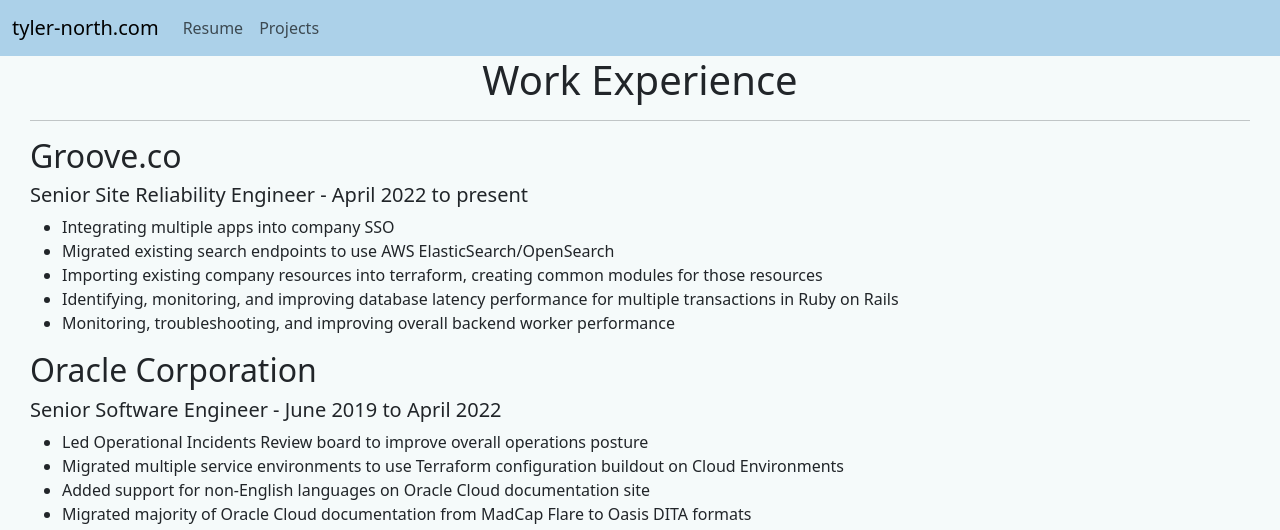
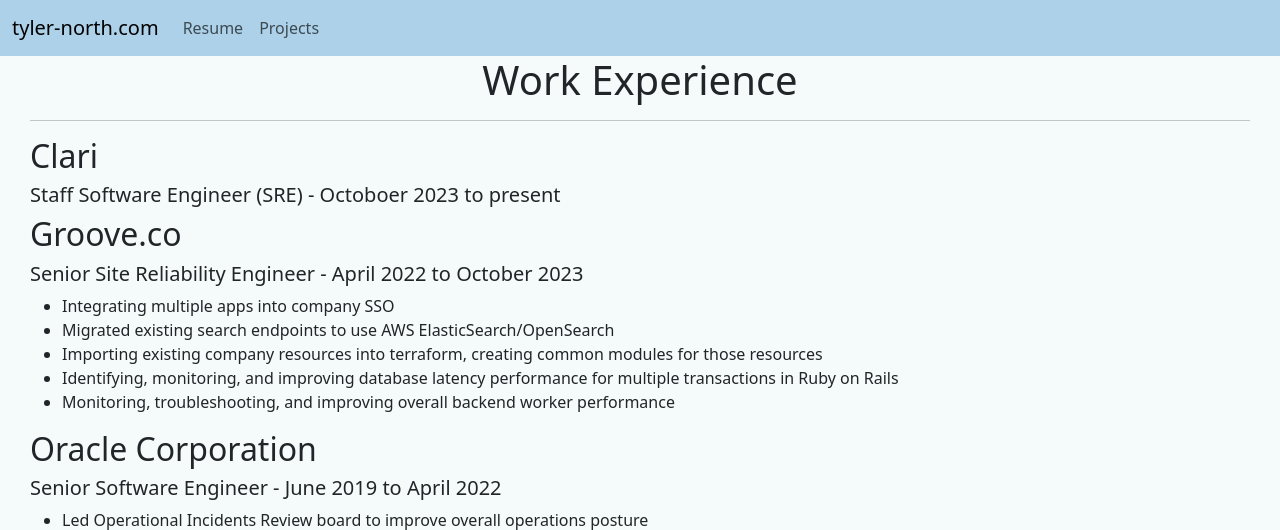
Before and after one commit to tnoff/personal-website, a Django app: page /resume/ in a window 1280 px wide. Shown: the top 530 px of the page. Run offline with Django 3.2, Linux system fonts and the light colour scheme; some libraries are stand-ins or nearby versions.

Commit message:
add in clari

```diff
--- a/templates/homepage/resume.html
+++ b/templates/homepage/resume.html
@@ -3,8 +3,10 @@
 {% block content %}
     <h1 align="center">Work Experience</h1>
     <hr>
+    <h2>Clari</h2>
+    <h5>Staff Software Engineer (SRE) - Octoboer 2023 to present</h5>
     <h2>Groove.co</h2>
-    <h5>Senior Site Reliability Engineer - April 2022 to present</h5>
+    <h5>Senior Site Reliability Engineer - April 2022 to October 2023</h5>
     <ul>
         <li>Integrating multiple apps into company SSO</li>
         <li>Migrated existing search endpoints to use AWS ElasticSearch/OpenSearch</li>
```
